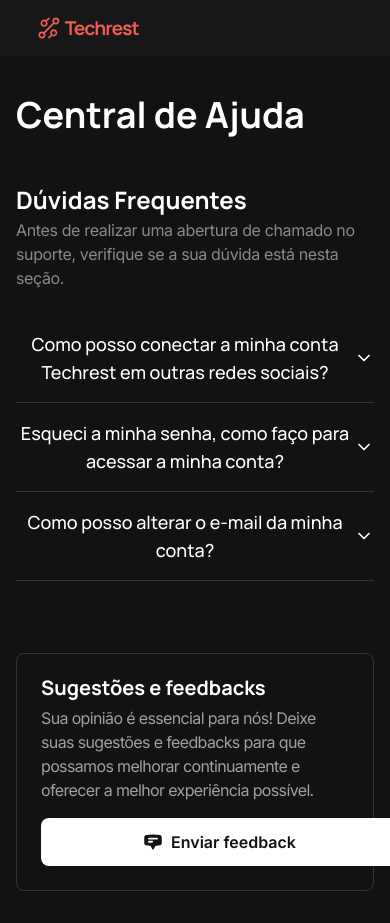
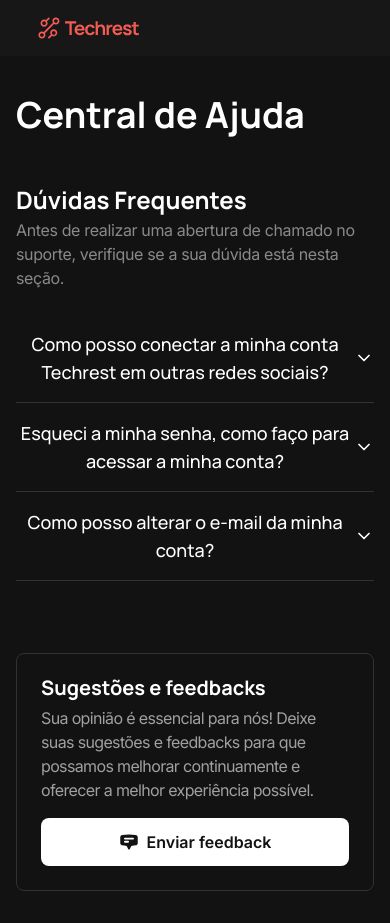
Before and after one commit to Techrest/techrest-wiki, a Next.js app: page /ajuda in a window 390 px wide. Built offline with nearby package versions, Linux system fonts and the light colour scheme.

Commit message:
fix: corrigindo responsividade do componente botão.

```diff
--- a/components/techrest/button.tsx
+++ b/components/techrest/button.tsx
@@ -16,6 +16,8 @@ interface ButtonProps {
   deactivatedStyle?: string;
   ghostStyle?: string;
   linkStyle?: string;
+
+  width?: string;
 
   text?: string;
   textStyle?: string;
@@ -38,12 +40,13 @@ export default function Button({
   icon = false,
   iconPosition = "left",
   iconSrc,
+  width = "22.3125rem",
 }: ButtonProps) {
   return (
     <React.Fragment>
       {(variant === "primary" && (
         <button
-          className={`px-4 py-3 min-w-[22.3125rem] h-auto rounded-lg bg-white hover:bg-white/80 transition-all duration-200 ${primaryStyle}`}
+          className={`px-4 py-3 w-full lg:min-w-[${width}] h-auto rounded-lg bg-white hover:bg-white/80 transition-all duration-200 ${primaryStyle}`}
         >
           {icon === true ? (
             <React.Fragment>
@@ -80,7 +83,7 @@ export default function Button({
       )) ||
         (variant === "secondary" && (
           <button
-            className={`px-4 py-3 min-w-[22.3125rem] h-auto rounded-lg bg-sunset-500 hover:bg-sunset-400 fill-white text-white transition-all duration-200 ${secondaryStyle}`}
+            className={`px-4 py-3 w-full lg:min-w-[${width}] h-auto rounded-lg bg-sunset-500 hover:bg-sunset-400 fill-white text-white transition-all duration-200 ${secondaryStyle}`}
           >
             {icon === true ? (
               <React.Fragment>
@@ -117,7 +120,7 @@ export default function Button({
         )) ||
         (variant === "outline" && (
           <button
-            className={`px-4 py-3 min-w-[22.3125rem] h-auto rounded-lg border border-white hover:bg-white hover:text-black-500 group hover:fill-black-50 transition-all duration-200 ${secondaryStyle}`}
+            className={`px-4 py-3 w-full lg:min-w-[${width}] h-auto rounded-lg border border-white hover:bg-white hover:text-black-500 group hover:fill-black-50 transition-all duration-200 ${secondaryStyle}`}
           >
             {icon === true ? (
               <React.Fragment>
```
